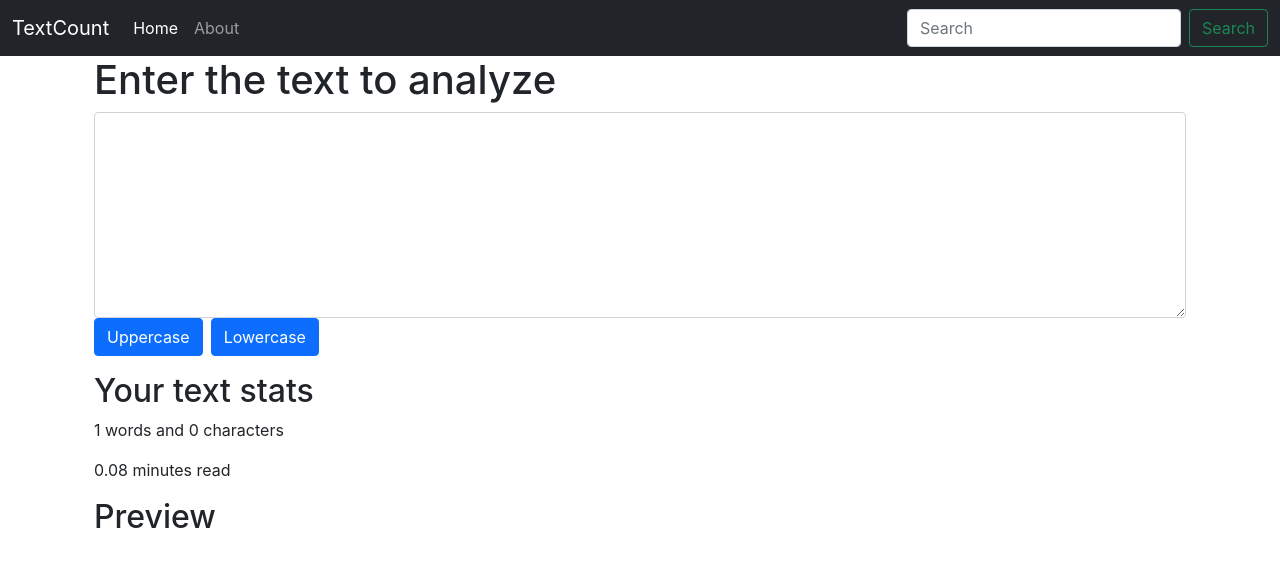
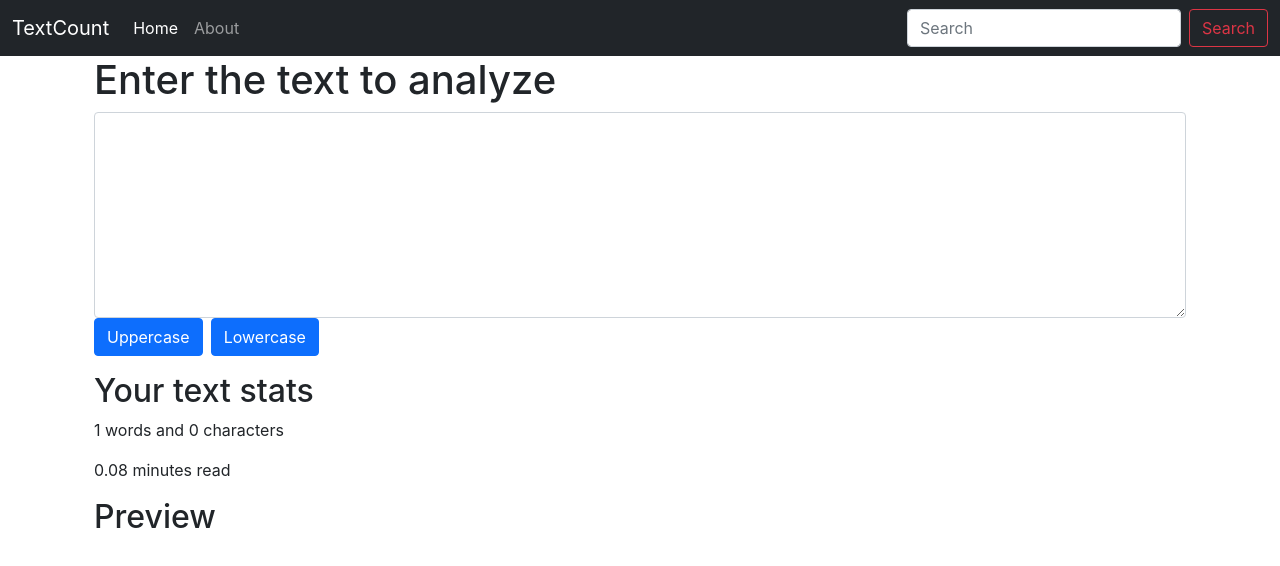
Before and after one commit to anushkadubey/TextCount, a React (Create React App) app: page / in a window 1280 px wide. Shown: the top 566 px of the page. Built offline with nearby package versions, Linux system fonts and the light colour scheme.

Commit message:
Update Navbar.js

```diff
--- a/src/Components/Navbar/Navbar.js
+++ b/src/Components/Navbar/Navbar.js
@@ -21,7 +21,7 @@ export default function Navbar(props) {
       </ul>
       <form className="d-flex">
       <input class="form-control me-2" type="search" placeholder="Search" aria-label="Search" />
-        <button className="btn btn-outline-success" type="submit">Search</button>
+        <button className="btn btn-outline-danger" type="submit">Search</button>
       </form>
     </div>
   </div>
```
